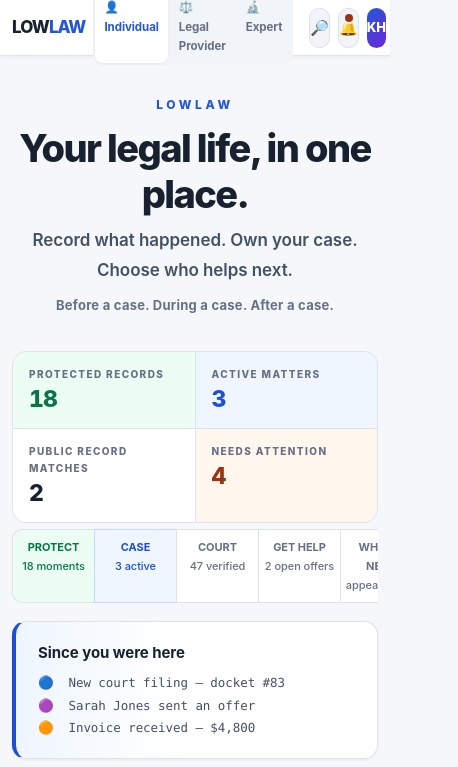
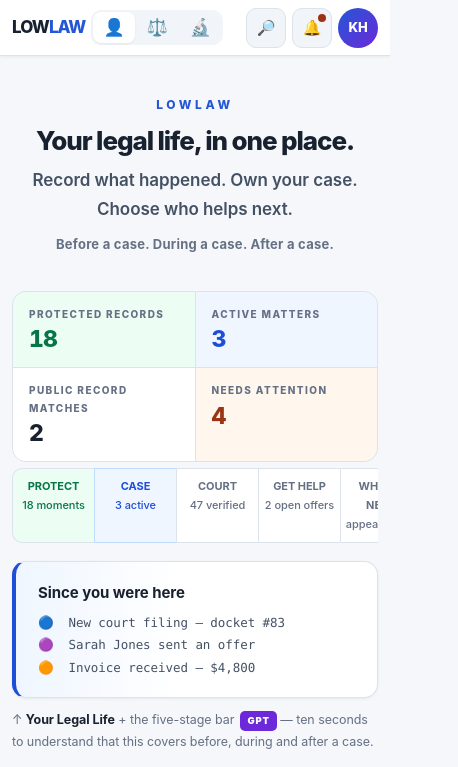
Before and after one commit to hwangseoul-netizen/lowlaw, a plain HTML site: page index.html in a window 390 px wide. Shown: the top 767 px of the page, 458 px wide, since content can reach past the window. Drawn offline with Linux system fonts and the light colour scheme.

Commit message:
Add files via upload

```diff
--- a/index.html
+++ b/index.html
@@ -276,6 +276,24 @@
   .modesw div{padding:6px 9px;font-size:11.5px}
   .gtoggle{display:none}
   .main{padding-left:12px;padding-right:12px}
+}
+
+
+/* ---- mobile polish v2 ---- */
+@media(max-width:980px){
+  html,body{overflow-x:hidden}
+  .stg{overflow-x:auto;-webkit-overflow-scrolling:touch}
+  .stg>div{flex-shrink:0}
+  .main>*{max-width:100%}
+  pre,code{white-space:pre-wrap;word-break:break-word}
+}
+@media(max-width:640px){
+  .modesw div .lbl{display:none}
+  .modesw div{padding:7px 10px;font-size:17px;line-height:1}
+  .top{gap:6px}
+  h1{font-size:26px!important;line-height:1.24}
+  h2{font-size:20px!important}
+  .vitals,.vitals.c3,.vitals.c4,.vitals.c6{grid-template-columns:1fr 1fr!important}
 }
 
 </style>
@@ -4383,6 +4401,14 @@
 
 buildTabs();
 
+
+/* mode switcher: emoji-only on small screens */
+document.querySelectorAll('#msw div').forEach(d=>{
+  const t=d.textContent.trim();
+  const sp=t.indexOf(' ');
+  if(sp>0) d.innerHTML=t.slice(0,sp)+'<span class="lbl"> '+t.slice(sp+1)+'</span>';
+});
+
 </script>
 
 </body>
```
